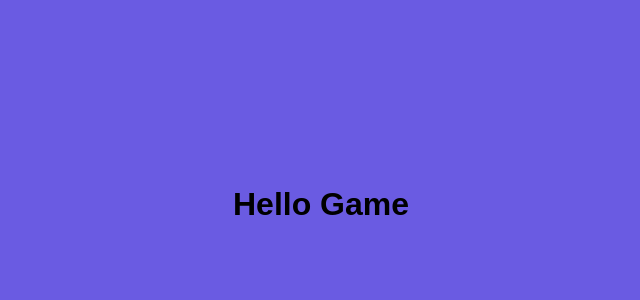
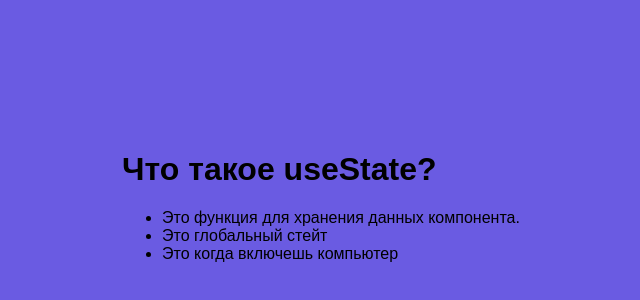
Before and after one commit to Nick536363/React_QuizShow, a React (Create React App) app: page / in a window 1280 px wide. Shown: the part 196-496 px from the top of the page, without its empty margins (319-959 px from the left). Built offline with nearby package versions, Linux system fonts and the light colour scheme.

Commit message:
added list to Game.jsx

```diff
--- a/src/Game.jsx
+++ b/src/Game.jsx
@@ -1,6 +1,17 @@
 function Game(){
     return(
-        <h1>Hello Game</h1>
+        <div className="Game">
+
+        <h1>Что такое useState?</h1>
+
+        <ul>
+            <li>Это функция для хранения данных компонента.</li>
+            <li>Это глобальный стейт</li>
+            <li>Это когда включешь компьютер</li>
+        </ul>
+
+        </div>
+
     )
 }
 
```
